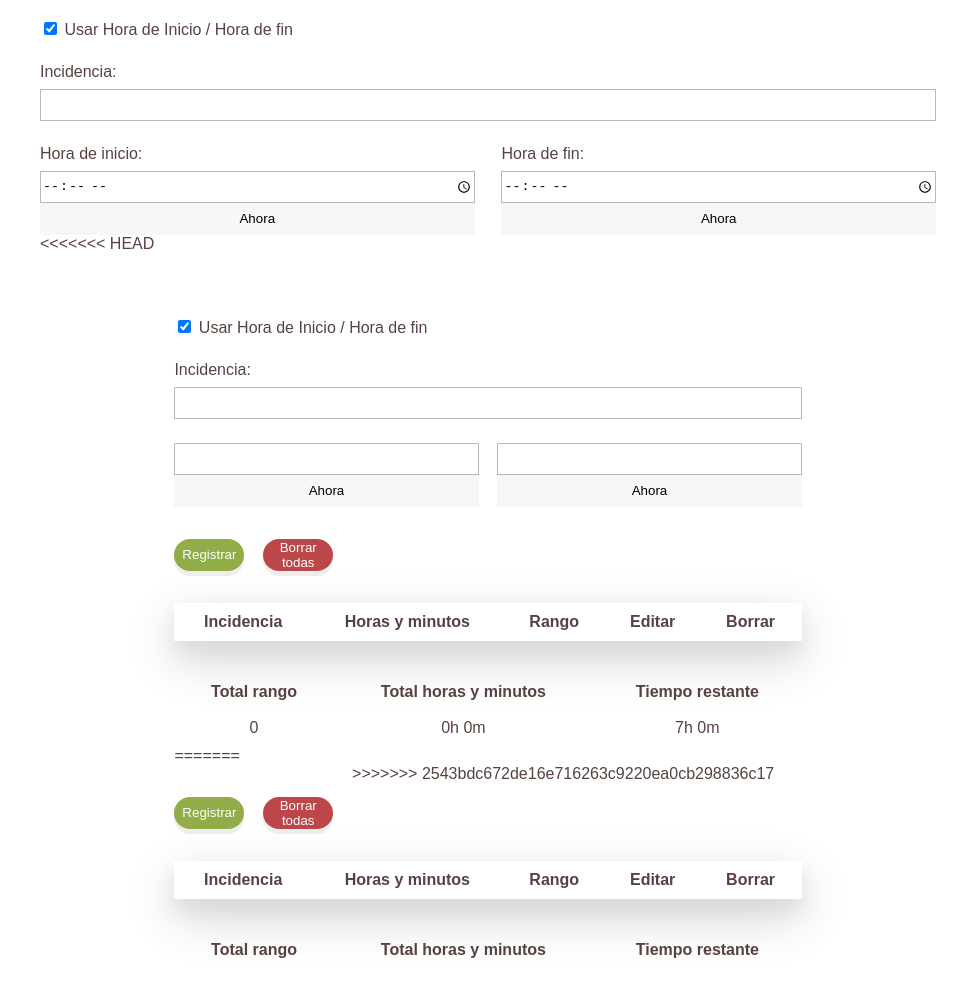
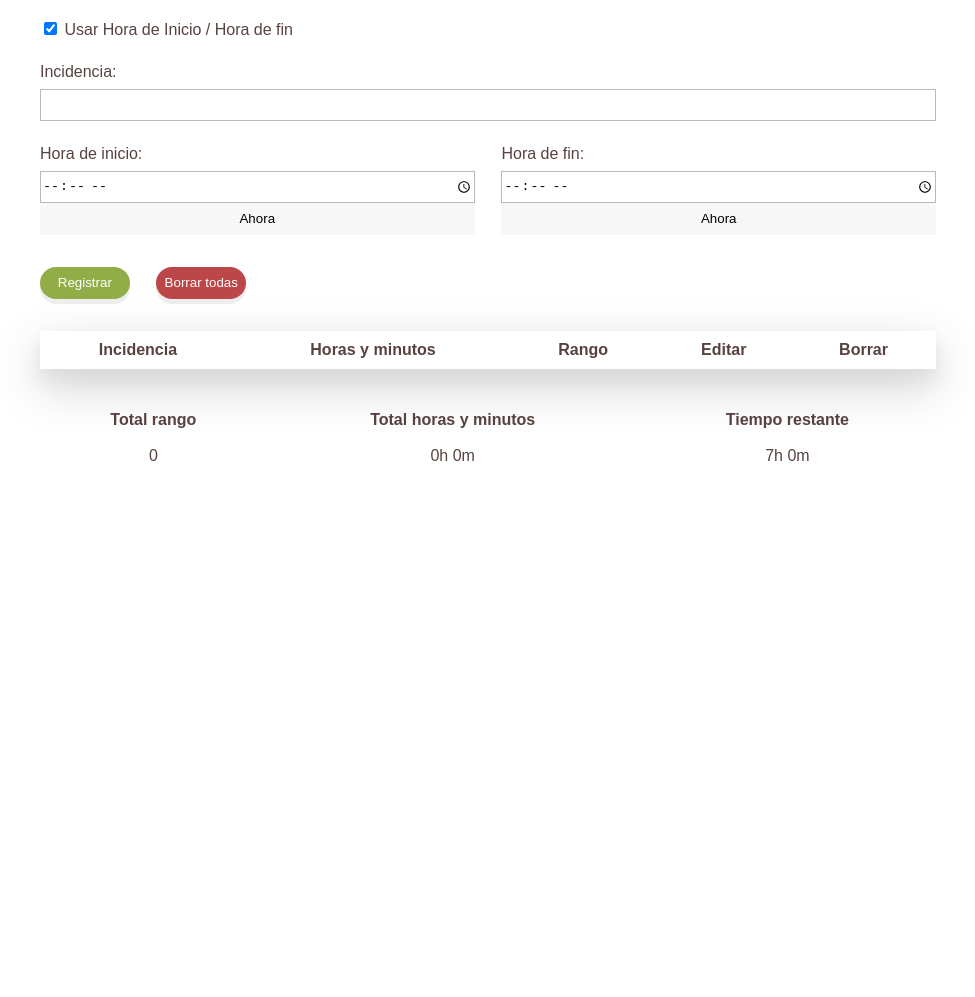
Before and after one commit to arantxaMain/incidencias, a plain HTML site: page index.html in a window 1280 px wide. Shown: the part 1007-2004 px from the top of the page, without its empty margins (152-1127 px from the left). After the commit the page ends 1498 px from the top, so only its background shows below. Drawn offline with Linux system fonts and the light colour scheme; some packages are replaced by stand-ins of ours; a script that the page names is missing.

Commit message:
no sé por qué se había creado un conflicto pero ya lo he resuelto

```diff
--- a/index.html
+++ b/index.html
@@ -94,76 +94,6 @@
       </div>
     </div>
 
-<<<<<<< HEAD
-    <div class="div-principal">
-      <div>
-        <input type="checkbox" id="chkHora" checked="true" />
-        <label for="hora">Usar Hora de Inicio / Hora de fin</label>
-      </div>
-
-      <div>
-        <label for="incidencia" class="label-txt">Incidencia:</label>
-        <input type="text" id="input-incidencia" class="input-box" />
-      </div>
-
-      <div class="div-doble">
-        <div class="col">
-          <label for="inicio" id="lbl-inicio" class="label-txt"></label>
-          <input type="number" id="input-inicio" class="input-box" min="0"/>
-          <button type="button" class="boton-hora" id="boton-inicio">
-            Ahora
-          </button>
-        </div>
-        <div class="col">
-          <label for="fin" id="lbl-fin" class="label-txt"></label>
-          <input type="number" id="input-fin" class="input-box" min="0" max="59" />
-          <button type="button" class="boton-hora" id="boton-fin">Ahora</button>
-        </div>
-      </div>
-
-      <div class="div-doble">
-        <button type="button" class="boton-registro" id="boton-registrar">
-          Registrar
-        </button>
-        <button type="button" class="boton-registro" id="boton-borrar">
-          Borrar todas
-        </button>
-      </div>
-
-      <div>
-        <table id="tabla-incidencias">
-          <thead>
-            <tr>
-              <th>Incidencia</th>
-              <th>Horas y minutos</th>
-              <th>Rango</th>
-              <th>Editar</th>
-              <th>Borrar</th>
-            </tr>
-          </thead>
-          <tbody></tbody>
-        </table>
-      </div>
-
-      <div>
-        <table id="tabla-tiempos">
-          <thead>
-            <tr>
-              <th>Total rango</th>
-              <th>Total horas y minutos</th>
-              <th>Tiempo restante</th>
-            </tr>
-          </thead>
-          <tbody>
-            <tr>
-              <td id="total-rango"></td>
-              <td id="total-horas"></td>
-              <td id="total-restante"></td>
-            </tr>
-          </tbody>
-        </table>
-      </div>
-=======
     <div class="div-doble">
       <button type="button" class="boton-registro" id="boton-registrar">
         Registrar
@@ -171,7 +101,6 @@
       <button type="button" class="boton-registro" id="boton-borrar">
         Borrar todas
       </button>
->>>>>>> 2543bdc672de16e716263c9220ea0cb298836c17
     </div>
 
     <div>
```
